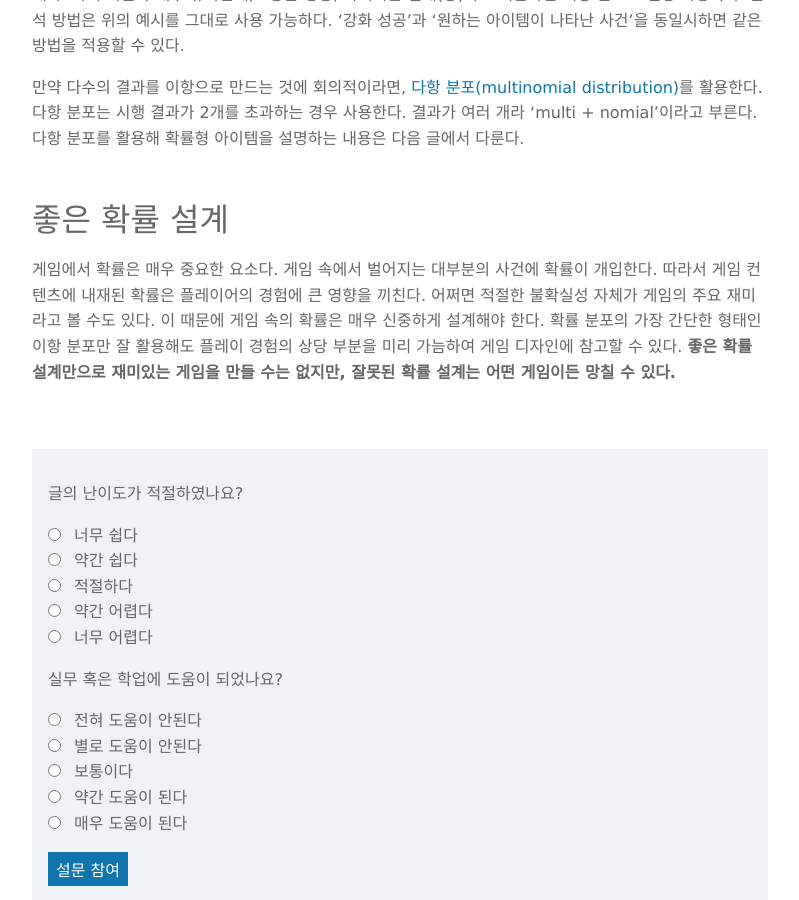
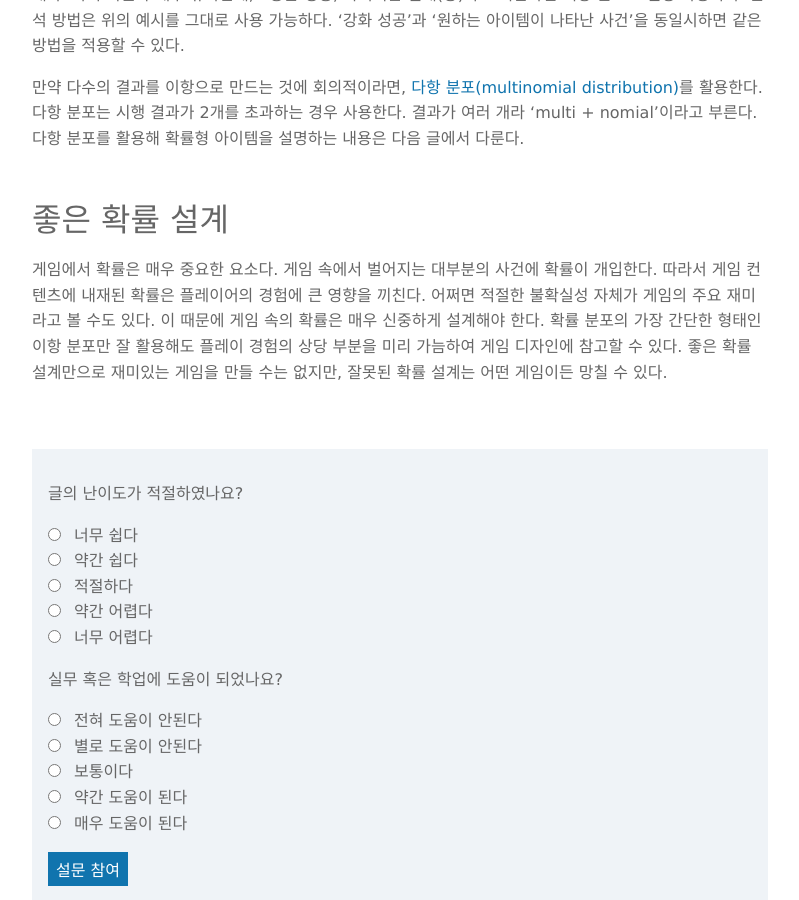
Before and after one commit to boxnwhiskr/boxnwhiskr.github.io, a Jekyll site: the page built from _posts/2015-05-21-binomial_dist_in_games.markdown, in a window 1280 px wide and 900 px high, scrolled down 12651 px. Shown: the whole window, without its empty margins (240-1039 px from the left). Built offline with Jekyll 4.4.1, drawn with Linux system fonts in a browser that asks for light colours; nearby versions of some CDN libraries; some web fonts are replaced; formulas are drawn with MathJax 3.

Commit message:
Modify a sentence

```diff
--- a/_posts/2015-05-21-binomial_dist_in_games.markdown
+++ b/_posts/2015-05-21-binomial_dist_in_games.markdown
@@ -376,4 +376,4 @@
 어쩌면 적절한 불확실성 자체가 게임의 주요 재미라고 볼 수도 있다.
 이 때문에 게임 속의 확률은 매우 신중하게 설계해야 한다.
 확률 분포의 가장 간단한 형태인 이항 분포만 잘 활용해도 플레이 경험의 상당 부분을 미리 가늠하여 게임 디자인에 참고할 수 있다.
-**좋은 확률 설계만으로 재미있는 게임을 만들 수는 없지만, 잘못된 확률 설계는 어떤 게임이든 망칠 수 있다.**
+좋은 확률 설계만으로 재미있는 게임을 만들 수는 없지만, 잘못된 확률 설계는 어떤 게임이든 망칠 수 있다.
```
